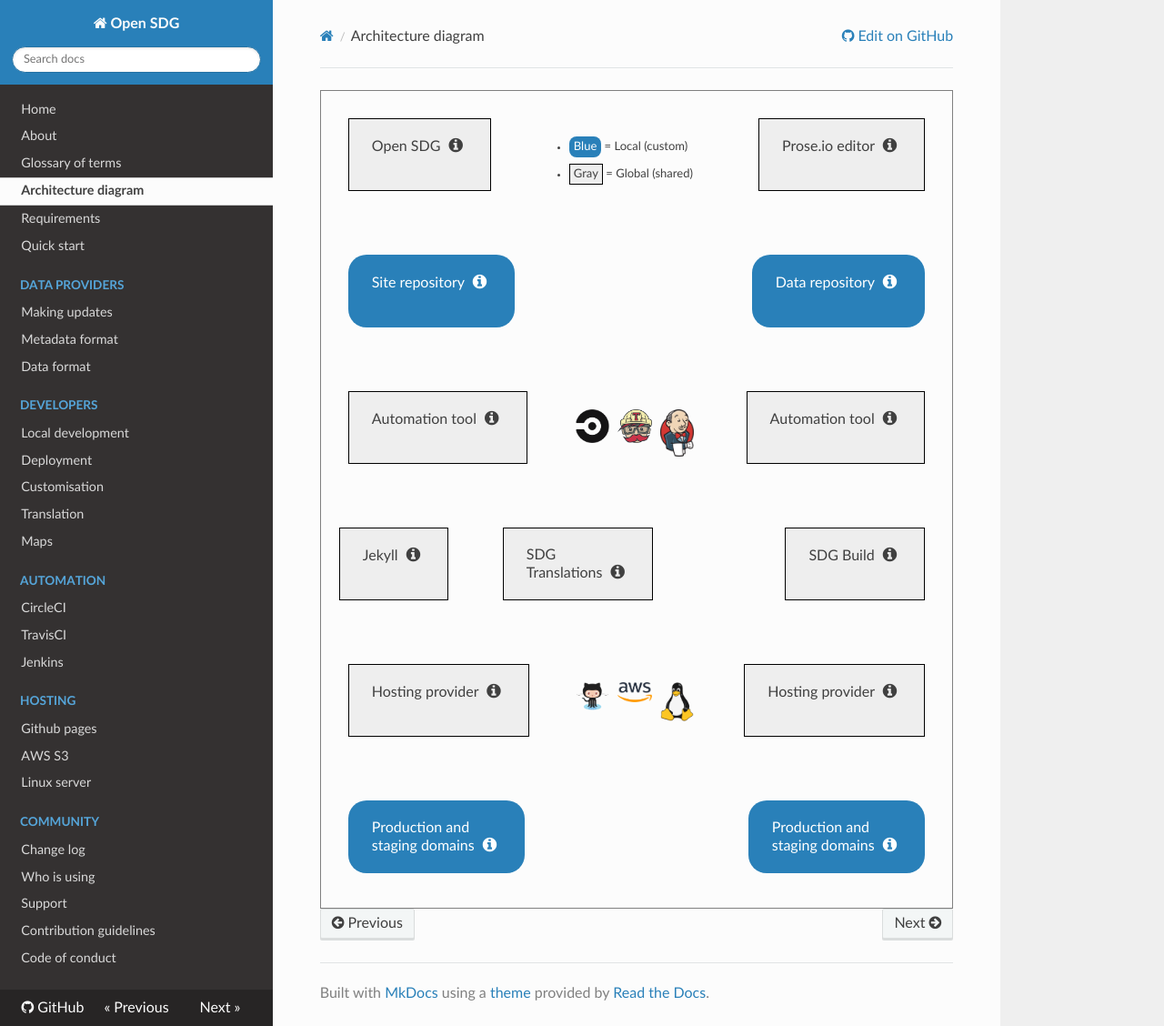
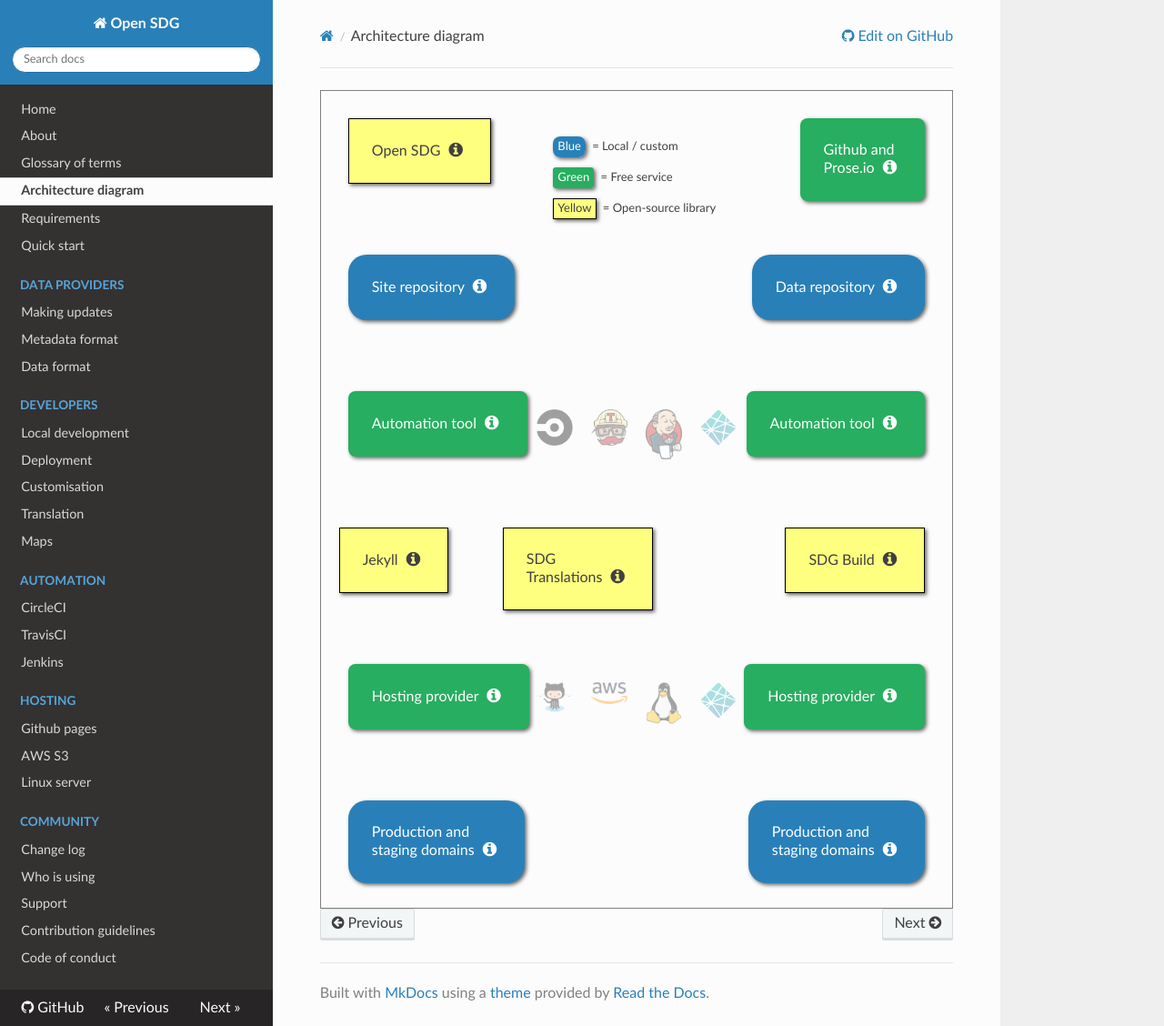
Before and after one commit to open-sdg/open-sdg, an MkDocs documentation site: the page built from docs/architecture.md, in a window 1280 px wide and 1128 px high. Shown: the whole window at 91% size. Built offline with MkDocs 1.6.1, drawn with Linux system fonts in a browser that asks for light colours; nearby versions of some CDN libraries; old or Windows-style settings are respelled for this version of MkDocs.

Commit message:
Color revamp and added Netlify

```diff
--- a/docs/architecture.md
+++ b/docs/architecture.md
@@ -6,8 +6,9 @@
 <div id="architecture">
   <div class="container">
     <ul id="legend">
-      <li><span class="local swatch">Blue</span> = Local (custom)</li>
-      <li><span class="global swatch">Gray</span> = Global (shared)</li>
+      <li><span class="local swatch">Blue</span> = Local / custom</li>
+      <li><span class="service swatch">Green</span> = Free service</li>
+      <li><span class="global swatch">Yellow</span> = Open-source library</li>
     </ul>
     <div class="node global row1 site-column" id="open-sdg">
       Open SDG
@@ -30,12 +31,12 @@
         site.
       </span>
     </div>
-    <div class="node global row1 data-column" id="prose-io">
-      Prose.io editor
+    <div class="node service row1 data-column" id="prose-io">
+      Github and<br>Prose.io
       <i tabindex="0" class="fa fa-info-circle"></i>
       <span class="info">
         <a href="https://prose.io">Prose.io</a> is a free cloud service that allows
-        for user-friendly editing of the data and metadata files.
+        for user-friendly editing of the data and metadata files that are stored on <a href="https://github.com">Github</a>.
         <br><br>
         This functions as a data management system for curating the statistics in
         the platform.
@@ -51,7 +52,7 @@
         handled here.
       </span>
     </div>
-    <div class="node global row3 site-column" id="automation-site">
+    <div class="node service row3 site-column" id="automation-site">
       Automation tool
       <i tabindex="0" class="fa fa-info-circle"></i>
       <span class="info">
@@ -77,7 +78,7 @@
         any implementation-specific text as needed.
       </span>
     </div>
-    <div class="node global row3 data-column" id="automation-data">
+    <div class="node service row3 data-column" id="automation-data">
       Automation tool
       <i tabindex="0" class="fa fa-info-circle"></i>
       <span class="info">
@@ -95,46 +96,46 @@
         This is a stand-alone library which does not require customisation.
       </span>
     </div>
-    <div class="node global row5 site-column" id="hosting-site">
+    <div class="node service row5 site-column" id="hosting-site">
       Hosting provider
       <i tabindex="0" class="fa fa-info-circle"></i>
       <span class="info">
-        Any hosting provider, such as <a href="../hosting/github-pages/">Github Pages</a> or <a href="../hosting/aws-s3/">Amazon S3</a>, will receive the
-        uploaded files to serve them as a static website.
+        Any hosting provider, such as <a href="../hosting/github-pages/">Github Pages</a> will receive the uploaded files to serve them as a static website.
       </span>
     </div>
-    <div class="node global row5 data-column" id="hosting-data">
+    <div class="node service row5 data-column" id="hosting-data">
       Hosting provider
       <i tabindex="0" class="fa fa-info-circle"></i>
       <span class="info">
-        Any hosting provider, such as <a href="../hosting/github-pages/">Github Pages</a> or <a href="../hosting/aws-s3/">Amazon S3</a>, will receive the
-        uploaded files to serve them as a static website.
+        Any hosting provider, such as <a href="../hosting/github-pages/">Github Pages</a> will receive the uploaded files to serve them as a static website.
       </span>
     </div>
-    <div id="logos-automation" class="logos row3">
-      <img src="../img/circleci.png" alt="Logo for CircleCI" />
-      <img src="../img/travisci.png" alt="Logo for TravisCI" />
-      <img src="../img/jenkins.png" alt="Logo for Jenkins" />
-    </div>
-    <div id="logos-hosting" class="logos row5">
-      <img src="../img/github.png" alt="Logo for GitHub" />
-      <img src="../img/aws.png" alt="Logo for AWS" />
-      <img src="../img/linux.png" alt="Logo for Linux" />
-    </div>
+    <div id="logos-automation" class="logos row3"><div class="logo-container">
+      <img src="../img/circleci.png" alt="Logo for CircleCI" title="CircleCI" />
+      <img src="../img/travisci.png" alt="Logo for TravisCI" title="TravisCI" />
+      <img src="../img/jenkins.png" alt="Logo for Jenkins" title="Jenkins" />
+      <img src="../img/netlify.png" alt="Logo for Netlify" title="Netlify" />
+    </div></div>
+    <div id="logos-hosting" class="logos row5"><div class="logo-container">
+      <img src="../img/github.png" alt="Logo for GitHub" title="Github" />
+      <img src="../img/aws.png" alt="Logo for AWS" title="AWS" />
+      <img src="../img/linux.png" alt="Logo for Linux" title="Linux" />
+      <img src="../img/netlify.png" alt="Logo for Netlify" title="Netlify" />
+    </div></div>
     <div class="node local row6 site-column" id="prod-stage-site">
       Production and <br>staging domains
       <i tabindex="0" class="fa fa-info-circle"></i>
       <span class="info">
-        The hosted site can now be reached in two versions - <strong>staging</strong>
-        and <strong>production</strong> - accessible at different domain names.
+        The hosted site is available in two separate versions: <strong>staging</strong>
+        and <strong>production</strong>.
       </span>
     </div>
     <div class="node local row6 data-column" id="prod-stage-data">
       Production and <br>staging domains
       <i tabindex="0" class="fa fa-info-circle"></i>
       <span class="info">
-        The hosted data can now be reached in two versions - <strong>staging</strong>
-        and <strong>production</strong> - accessible at different domain names.
+        The hosted data is available in two separate versions - <strong>staging</strong>
+        and <strong>production</strong>.
       </span>
     </div>
   </div>
@@ -174,7 +175,7 @@
   jsPlumb.connect({
     source: 'open-sdg',
     target: 'site-repo',
-    overlays: connectorArrow(),
+    overlays: connectorTip('Open SDG is used in your site via the <a href="https://github.com/benbalter/jekyll-remote-theme">jekyll_remote_theme</a> plugin.'),
   });
   jsPlumb.connect({
     source: 'site-repo',
--- a/docs/css/architecture.css
+++ b/docs/css/architecture.css
@@ -16,38 +16,50 @@
   border-radius: 20px;
 }
 .global {
-  background-color: #EEE;
+  background-color: #ffff7f;
   border: 1px solid black;
   border-radius: 0px;
+}
+.service {
+  background-color: #27AE60;
+  color: white;
+  border: 1px solid transparent;
+  border-radius: 8px;
 }
 
 #legend {
   position: absolute;
   top: 30px;
-  left: 35%;
+  left: 36%;
   font-size: small;
   width: 230px;
 }
 #legend .swatch {
   padding: 4px;
+  box-shadow: 2px 2px 4px #666;
+  margin-right: 4px;
 }
 #legend .local {
   border-radius: 8px;
 }
+#legend .service {
+  border-radius: 3px;
+}
 #legend li {
-  margin-bottom: 6px;
+  list-style-type: none;
+  margin: 0 0 10px 0;
 }
 
 .node {
-  height: 80px;
-  padding: 20px 25px 0px 25px;
+  padding: 25px;
   position: absolute;
-  cursor: pointer;
+  box-shadow: 2px 2px 4px #666;
 }
 .node.connector-tooltip {
   border: none;
   padding: 0;
   height: 20px;
+  box-shadow: none;
 }
 .node.connector-tooltip i {
   background: white;
@@ -99,18 +111,23 @@
 }
 
 .logos {
-  max-width: 150px;
   position: absolute;
-  left: 39%;
+  left: 0;
   display: none;
+  margin: 0 auto;
+  left: 50%;
+}
+.logo-container {
+  left: -50%;
+  position: relative;
 }
 
 .logos img {
-  max-width: 25%;
+  max-width: 40px;
   height: auto;
   float: left;
-  margin-right: 3%;
-  margin-left: 3%;
+  margin: 0 10px;
+  opacity: 0.4;
 }
 
 .connector-tooltip { z-index: 3; }
@@ -134,7 +151,7 @@
   position: absolute;
 }
 .inner {
-  background: #FFC107;
+  background: #ffd2e8;
   color: black;
   width: 200px;
   border-radius: 3px;
```
Also changed, not shown: docs/img/netlify.png (added).
